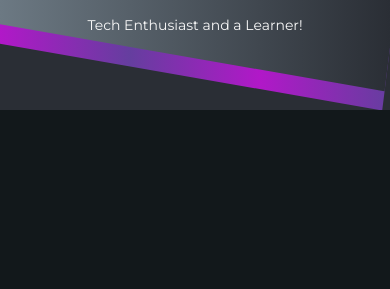
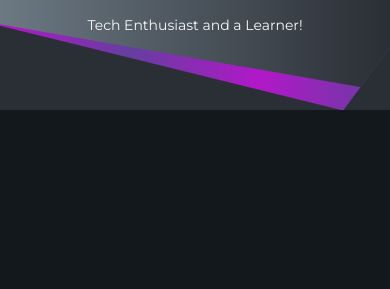
Before and after one commit to abhij2127/my-portfolio, a plain HTML site: page index.html in a window 390 px wide. Shown: the part 70-359 px from the top of the page. Drawn offline with nearby package versions, Linux system fonts and the light colour scheme.

Commit message:
Fixed head-wrapper responsive

```diff
--- a/style.css
+++ b/style.css
@@ -161,7 +161,7 @@ main h1, main h2, main h3, main h4, main h5{
     }
     .head-wrapper{
         padding-bottom: 1.3rem;
-        clip-path: polygon(56% 0%, 100% 0, 100% 65%, 98% 100%, 0 63%, 0 0);
+        clip-path: polygon(56% 0%, 100% 0, 100% 65%, 98% 100%, 1 63%, 0 0);
     }
     header{
         clip-path: polygon(56% 0%, 100% 0, 100% 65%, 100% 100%, 0 58%, 0 0);
```
